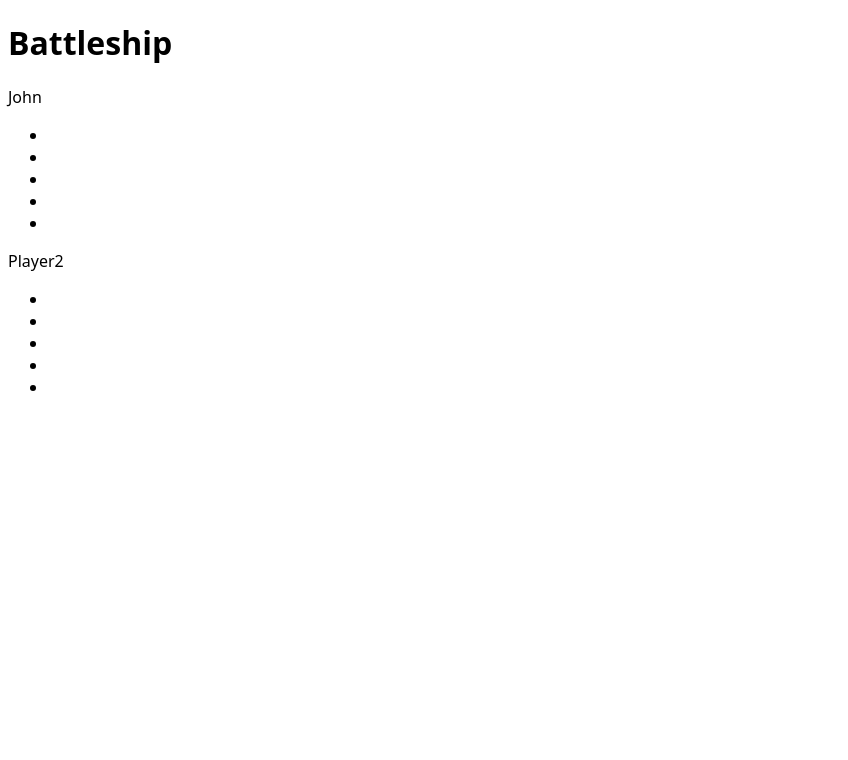
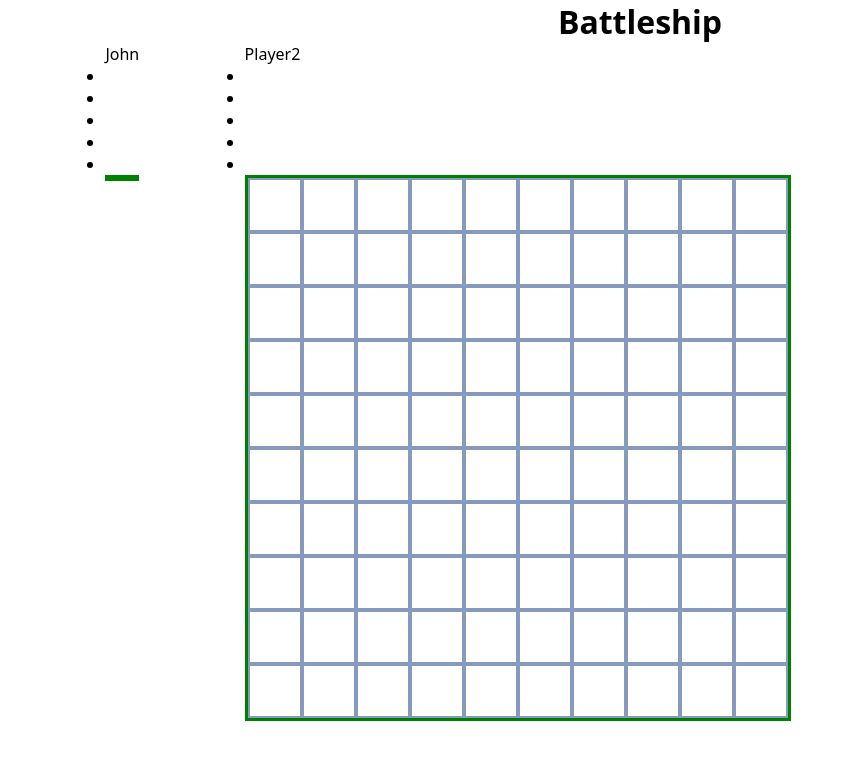
Before and after one commit to OptimisticTrousers/battleship, a plain HTML site: page index.html in a window 1280 px wide. Shown: the whole page, without its empty margins (0-848 px from the left). Drawn offline with Linux system fonts and the light colour scheme.

Commit message:
Creating enemy board

```diff
--- a/index.html
+++ b/index.html
@@ -31,7 +31,108 @@
                     <li></li>
                     <li></li>
                 </ul>
-                <div class="enemy-board"></div>
+                <div class="enemy-board">
+                    <div class="cell"></div>
+                    <div class="cell"></div>
+                    <div class="cell"></div>
+                    <div class="cell"></div>
+                    <div class="cell"></div>
+                    <div class="cell"></div>
+                    <div class="cell"></div>
+                    <div class="cell"></div>
+                    <div class="cell"></div>
+                    <div class="cell"></div>
+                    <div class="cell"></div>
+                    <div class="cell"></div>
+                    <div class="cell"></div>
+                    <div class="cell"></div>
+                    <div class="cell"></div>
+                    <div class="cell"></div>
+                    <div class="cell"></div>
+                    <div class="cell"></div>
+                    <div class="cell"></div>
+                    <div class="cell"></div>
+                    <div class="cell"></div>
+                    <div class="cell"></div>
+                    <div class="cell"></div>
+                    <div class="cell"></div>
+                    <div class="cell"></div>
+                    <div class="cell"></div>
+                    <div class="cell"></div>
+                    <div class="cell"></div>
+                    <div class="cell"></div>
+                    <div class="cell"></div>
+                    <div class="cell"></div>
+                    <div class="cell"></div>
+                    <div class="cell"></div>
+                    <div class="cell"></div>
+                    <div class="cell"></div>
+                    <div class="cell"></div>
+                    <div class="cell"></div>
+                    <div class="cell"></div>
+                    <div class="cell"></div>
+                    <div class="cell"></div>
+                    <div class="cell"></div>
+                    <div class="cell"></div>
+                    <div class="cell"></div>
+                    <div class="cell"></div>
+                    <div class="cell"></div>
+                    <div class="cell"></div>
+                    <div class="cell"></div>
+                    <div class="cell"></div>
+                    <div class="cell"></div>
+                    <div class="cell"></div>
+                    <div class="cell"></div>
+                    <div class="cell"></div>
+                    <div class="cell"></div>
+                    <div class="cell"></div>
+                    <div class="cell"></div>
+                    <div class="cell"></div>
+                    <div class="cell"></div>
+                    <div class="cell"></div>
+                    <div class="cell"></div>
+                    <div class="cell"></div>
+                    <div class="cell"></div>
+                    <div class="cell"></div>
+                    <div class="cell"></div>
+                    <div class="cell"></div>
+                    <div class="cell"></div>
+                    <div class="cell"></div>
+                    <div class="cell"></div>
+                    <div class="cell"></div>
+                    <div class="cell"></div>
+                    <div class="cell"></div>
+                    <div class="cell"></div>
+                    <div class="cell"></div>
+                    <div class="cell"></div>
+                    <div class="cell"></div>
+                    <div class="cell"></div>
+                    <div class="cell"></div>
+                    <div class="cell"></div>
+                    <div class="cell"></div>
+                    <div class="cell"></div>
+                    <div class="cell"></div>
+                    <div class="cell"></div>
+                    <div class="cell"></div>
+                    <div class="cell"></div>
+                    <div class="cell"></div>
+                    <div class="cell"></div>
+                    <div class="cell"></div>
+                    <div class="cell"></div>
+                    <div class="cell"></div>
+                    <div class="cell"></div>
+                    <div class="cell"></div>
+                    <div class="cell"></div>
+                    <div class="cell"></div>
+                    <div class="cell"></div>
+                    <div class="cell"></div>
+                    <div class="cell"></div>
+                    <div class="cell"></div>
+                    <div class="cell"></div>
+                    <div class="cell"></div>
+                    <div class="cell"></div>
+                    <div class="cell"></div>
+                </div>
             </div>
         </main>
     </body>
--- a/style.css
+++ b/style.css
@@ -1,9 +1,41 @@
+* {
+    margin: 0;
+    padding: 0;
+}
+
 html {
     height: 100%;
 }
+
 body {
     min-height: 100vh;
     font-family: system-ui, -apple-system, BlinkMacSystemFont, 'Segoe UI',
         Roboto, Oxygen, Ubuntu, Cantarell, 'Open Sans', 'Helvetica Neue',
         sans-serif;
 }
+
+h1 {
+    text-align: center;
+}
+
+main {
+    display: flex;
+    width: 70vw;
+    height: 90vh;
+    justify-content: space-evenly;
+}
+
+.player-board,
+.enemy-board {
+    display: grid;
+    grid-template-columns: repeat(10, 1fr);
+    grid-template-rows: repeat(10, 1fr);
+    border: 3px solid green;
+}
+
+.cell {
+    width: 50px;
+    height: 50px;
+    border: 2px solid rgb(134, 154, 189);
+    display: inline-block;
+}
```
